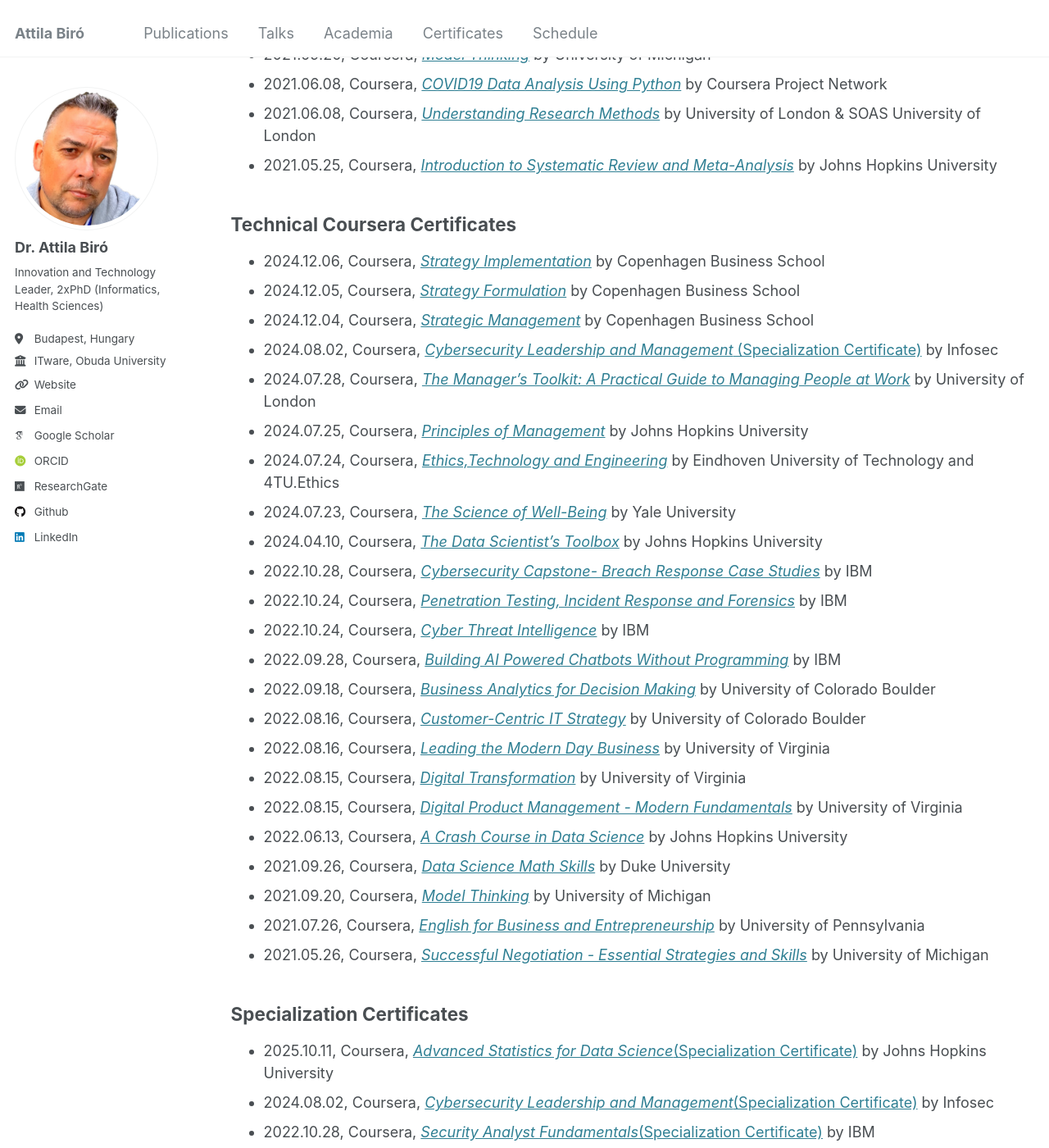
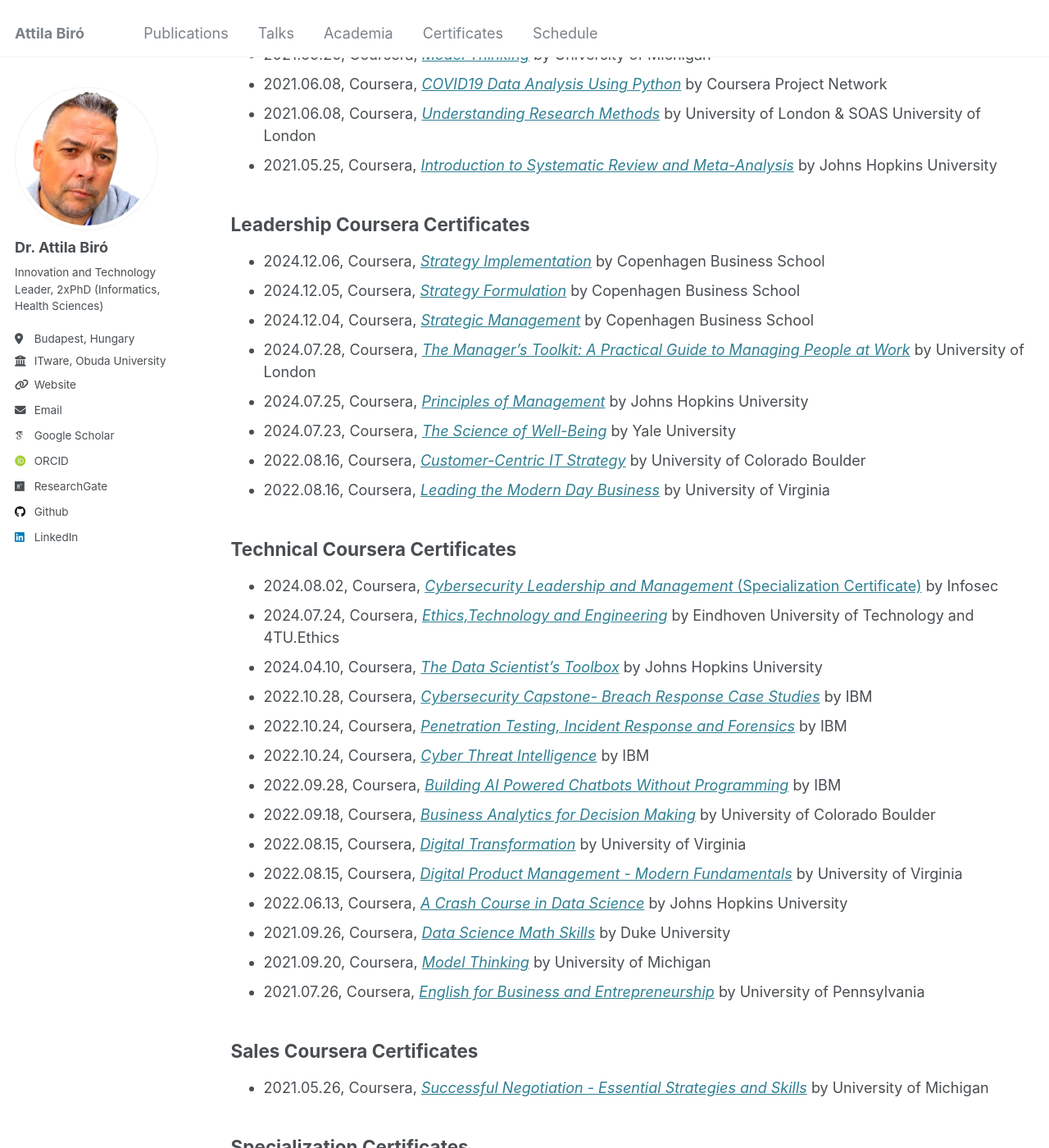
Before and after one commit to biroka/biroka.github.io, a Jekyll site: the page built from _pages/certificates.md, in a window 1280 px wide and 1400 px high, scrolled down 1215 px. Shown: the whole window at 82% size. Built offline with Jekyll 4.4.1, drawn with Linux system fonts in a browser that asks for light colours; some web fonts are replaced.

Commit message:
Update certificates.md

```diff
--- a/_pages/certificates.md
+++ b/_pages/certificates.md
@@ -41,30 +41,36 @@ author_profile: true
 * 2021.06.08, Coursera, [_Understanding Research Methods_](https://www.coursera.org/account/accomplishments/verify/P59MZUUDAAYZ) by University of London & SOAS University of London
 * 2021.05.25, Coursera, [_Introduction to Systematic Review and Meta-Analysis_](https://www.coursera.org/account/accomplishments/verify/DKNUCDD8H9EK) by Johns Hopkins University
 
-##  Technical Coursera Certificates
+##  Leadership Coursera Certificates
 
 * 2024.12.06, Coursera, [_Strategy Implementation_](https://www.coursera.org/account/accomplishments/verify/I5P6G0JAFWHB) by Copenhagen Business School
 * 2024.12.05, Coursera, [_Strategy Formulation_](https://www.coursera.org/account/accomplishments/verify/XASKHP7QR6B4) by Copenhagen Business School
 * 2024.12.04, Coursera, [_Strategic Management_](https://www.coursera.org/account/accomplishments/verify/C26Q2HUZRX1P) by Copenhagen Business School
-* 2024.08.02, Coursera, [_Cybersecurity Leadership and Management_ (Specialization Certificate)](https://www.coursera.org/account/accomplishments/specialization/V4MH8UO5ZXKG) by Infosec
 * 2024.07.28, Coursera, [_The Manager's Toolkit: A Practical Guide to Managing People at Work_](https://www.coursera.org/account/accomplishments/verify/X9STQ2AGC5NT) by University of London
 * 2024.07.25, Coursera, [_Principles of Management_](https://github.com/biroka/biroka/blob/main/Certificates/Coursera/Coursera_Principles%20of%20Management_UX2LR7CMEGK5.pdf) by Johns Hopkins University
+* 2024.07.23, Coursera, [_The Science of Well-Being_](https://github.com/biroka/biroka/blob/main/Certificates/Coursera/Coursera_The%20Science%20of%20Well-Being_%20P4K3RMP9DPM5.pdf) by Yale University
+* 2022.08.16, Coursera, [_Customer-Centric IT Strategy_](https://github.com/biroka/biroka/blob/main/Certificates/Coursera/Coursera_Customer-Centric%20IT%20Strategy_BK46WPHDT3JQ.pdf) by University of Colorado Boulder
+* 2022.08.16, Coursera, [_Leading the Modern Day Business_](https://github.com/biroka/biroka/blob/main/Certificates/Coursera/Coursera_Customer-Centric%20IT%20Strategy_BK46WPHDT3JQ.pdf) by University of Virginia
+
+##  Technical Coursera Certificates
+
+* 2024.08.02, Coursera, [_Cybersecurity Leadership and Management_ (Specialization Certificate)](https://www.coursera.org/account/accomplishments/specialization/V4MH8UO5ZXKG) by Infosec
 * 2024.07.24, Coursera, [_Ethics,Technology and Engineering_](https://github.com/biroka/biroka/blob/main/Certificates/Coursera/Coursera_Ethics-Technology%20and%20Engineering_KYV5NR5ZUJYZ.pdf) by Eindhoven University of Technology and 4TU.Ethics
-* 2024.07.23, Coursera, [_The Science of Well-Being_](https://github.com/biroka/biroka/blob/main/Certificates/Coursera/Coursera_The%20Science%20of%20Well-Being_%20P4K3RMP9DPM5.pdf) by Yale University
 * 2024.04.10, Coursera, [_The Data Scientist’s Toolbox_](https://github.com/biroka/biroka/blob/main/Certificates/Coursera/Coursera_The%20Data%20Scientist%E2%80%99s%20Toolbox_ZD8VSEKXQZMS.pdf) by Johns Hopkins University
 * 2022.10.28, Coursera, [_Cybersecurity Capstone- Breach Response Case Studies_](https://github.com/biroka/biroka/blob/main/Certificates/Coursera/Coursera_Cybersecurity%20Capstone-%20Breach%20Response%20Case%20Studies_HSEBVQVJM8EQ.pdf) by IBM
 * 2022.10.24, Coursera, [_Penetration Testing, Incident Response and Forensics_](https://github.com/biroka/biroka/blob/main/Certificates/Coursera/Coursera_Penetration%20Testing%2C%20Incident%20Response%20and%20Forensics_DJXCRXUDCZXY.pdf) by IBM
 * 2022.10.24, Coursera, [_Cyber Threat Intelligence_](https://github.com/biroka/biroka/blob/main/Certificates/Coursera/Coursera_Cyber%20Threat%20Intelligence_YDQFTLD8P4GD.pdf) by IBM
 * 2022.09.28, Coursera, [_Building AI Powered Chatbots Without Programming_](https://github.com/biroka/biroka/blob/main/Certificates/Coursera/Coursera_Building%20AI%20Powered%20Chatbots%20Without%20Programming_QLP3KLPS9A4N.pdf) by IBM
 * 2022.09.18, Coursera, [_Business Analytics for Decision Making_](https://github.com/biroka/biroka/blob/main/Certificates/Coursera/Coursera_Business%20Analytics%20for%20Decision%20Making_TFJXLD7DKL6Z.pdf) by University of Colorado Boulder
-* 2022.08.16, Coursera, [_Customer-Centric IT Strategy_](https://github.com/biroka/biroka/blob/main/Certificates/Coursera/Coursera_Customer-Centric%20IT%20Strategy_BK46WPHDT3JQ.pdf) by University of Colorado Boulder
-* 2022.08.16, Coursera, [_Leading the Modern Day Business_](https://github.com/biroka/biroka/blob/main/Certificates/Coursera/Coursera_Customer-Centric%20IT%20Strategy_BK46WPHDT3JQ.pdf) by University of Virginia
 * 2022.08.15, Coursera, [_Digital Transformation_](https://github.com/biroka/biroka/blob/main/Certificates/Coursera/Coursera_Digital%20Transformation_5VEFEF8Y5MQU.pdf) by University of Virginia
 * 2022.08.15, Coursera, [_Digital Product Management - Modern Fundamentals_](https://github.com/biroka/biroka/blob/main/Certificates/Coursera/Coursera_Digital%20Product%20Management-%20Modern%20Fundamentals_XGTZ8V2VJ2AV.pdf) by University of Virginia
 * 2022.06.13, Coursera, [_A Crash Course in Data Science_](https://github.com/biroka/biroka/blob/main/Certificates/Coursera/Coursera%20_A%20Crash%20Course%20in%20Data%20Science_JYGR5JUKEA4M.pdf) by Johns Hopkins University
 * 2021.09.26, Coursera, [_Data Science Math Skills_](https://github.com/biroka/biroka/blob/main/Certificates/Coursera/Coursera_Data%20Science%20Math%20Skills_ZHMPNUULB3ZZ.pdf) by Duke University
 * 2021.09.20, Coursera, [_Model Thinking_](https://github.com/biroka/biroka/blob/main/Certificates/Coursera/Coursera_Model%20Thinking_82Z5AVGFJJBG.pdf) by University of Michigan
 * 2021.07.26, Coursera, [_English for Business and Entrepreneurship_](https://github.com/biroka/biroka/blob/main/Certificates/Coursera/Coursera_English%20for%20Business%20and%20Entrepreneurship_YUNJ46C7WACN.pdf) by University of Pennsylvania
+
+##  Sales Coursera Certificates
+
 * 2021.05.26, Coursera, [_Successful Negotiation - Essential Strategies and Skills_](https://github.com/biroka/biroka/blob/main/Certificates/Coursera/Coursera%20_Successful%20Negotiation-%20Essential%20Strategies%20and%20Skills_FXNVXS4GLFLM.pdf) by University of Michigan
 
 ##  Specialization Certificates
```
